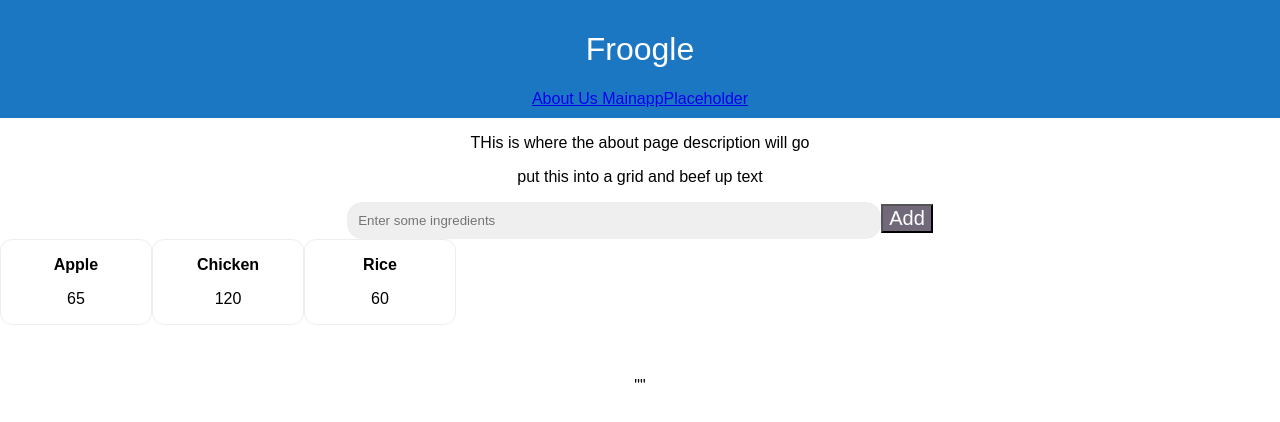
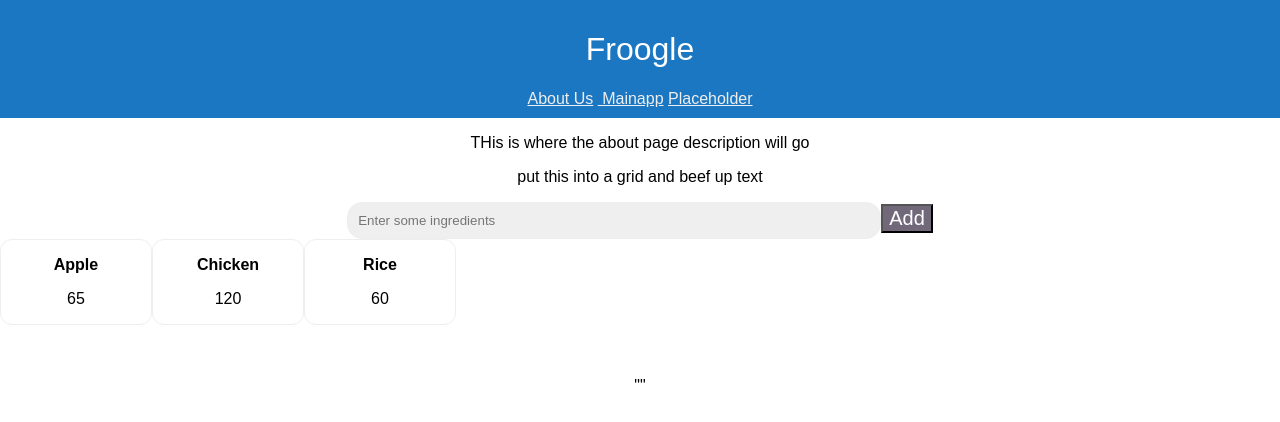
Before and after one commit to mhmh4/froogle, a React (Create React App) app in the folder public/frontend/hawkhack-app/: page / in a window 1280 px wide. Shown: the top 422 px of the page. Built offline with nearby package versions, Linux system fonts and the light colour scheme.

Commit message:
Update App.js

```diff
--- a/public/frontend/hawkhack-app/src/App.js
+++ b/public/frontend/hawkhack-app/src/App.js
@@ -21,10 +21,12 @@ const router = createBrowserRouter([
     path: "/",
     element: (
       <div>
-      <h1>Froogle</h1>
-      <Link to="/about"> About Us</Link>
-      <Link to="/mainapp"> Mainapp</Link>
-      <Link to="/placeholder">Placeholder</Link>
+        <h1>Froogle</h1>
+        <Link style={{ color: '#eee' }} to="/about"> About Us</Link>
+        &nbsp;
+        <Link style={{ color: '#eee' }} to="/mainapp"> Mainapp</Link>
+        &nbsp;
+        <Link style={{ color: '#eee' }} to="/placeholder">Placeholder</Link>
       </div>
       ),
 
@@ -107,7 +109,7 @@ const router = createBrowserRouter([
             return (
               <div className="App">
               <div style={{ backgroundColor: "#1C77C3", padding: '10px 0px', color: '#fff' }}>
-              <RouterProvider router={router} />
+                <RouterProvider style={{ color: '#fff' }} router={router} />
               </div>
               <div>
                 <p>THis is where the about page description will go</p>
```
